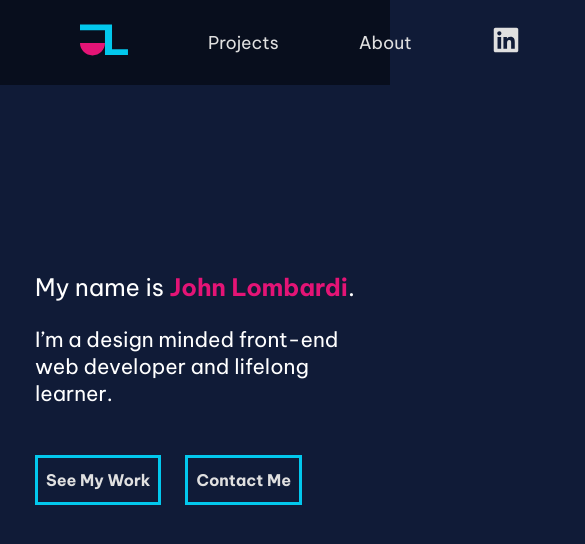
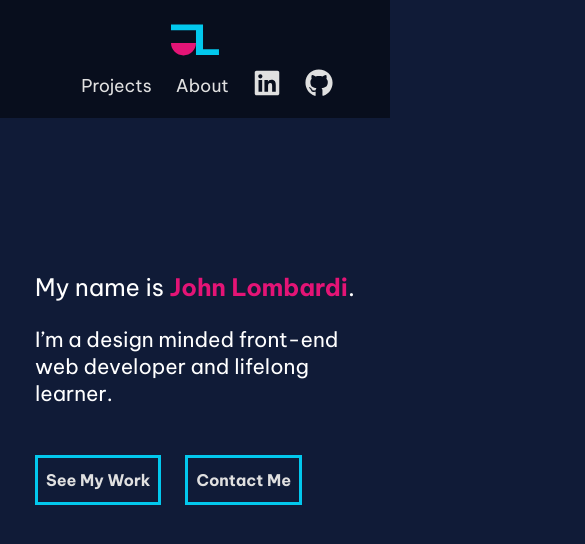
Before and after one commit to johnlombardi389/port, a React (Vite) app: page / in a window 390 px wide. Shown: the top 544 px of the page, 585 px wide, since content can reach past the window. Built offline with nearby package versions, Linux system fonts and the light colour scheme.

Commit message:
Adjusted nav to become a flex column on smaller screens

```diff
--- a/src/styles/_nav.scss
+++ b/src/styles/_nav.scss
@@ -40,6 +40,14 @@ nav {
       height: 1.75rem;
     }
   }
+  @media (max-width: 700px) {
+    flex-direction: column;
+    ul {
+      li {
+        padding-left: 1.5rem;
+      }
+    }
+  }
 }
 
 .active {
```
